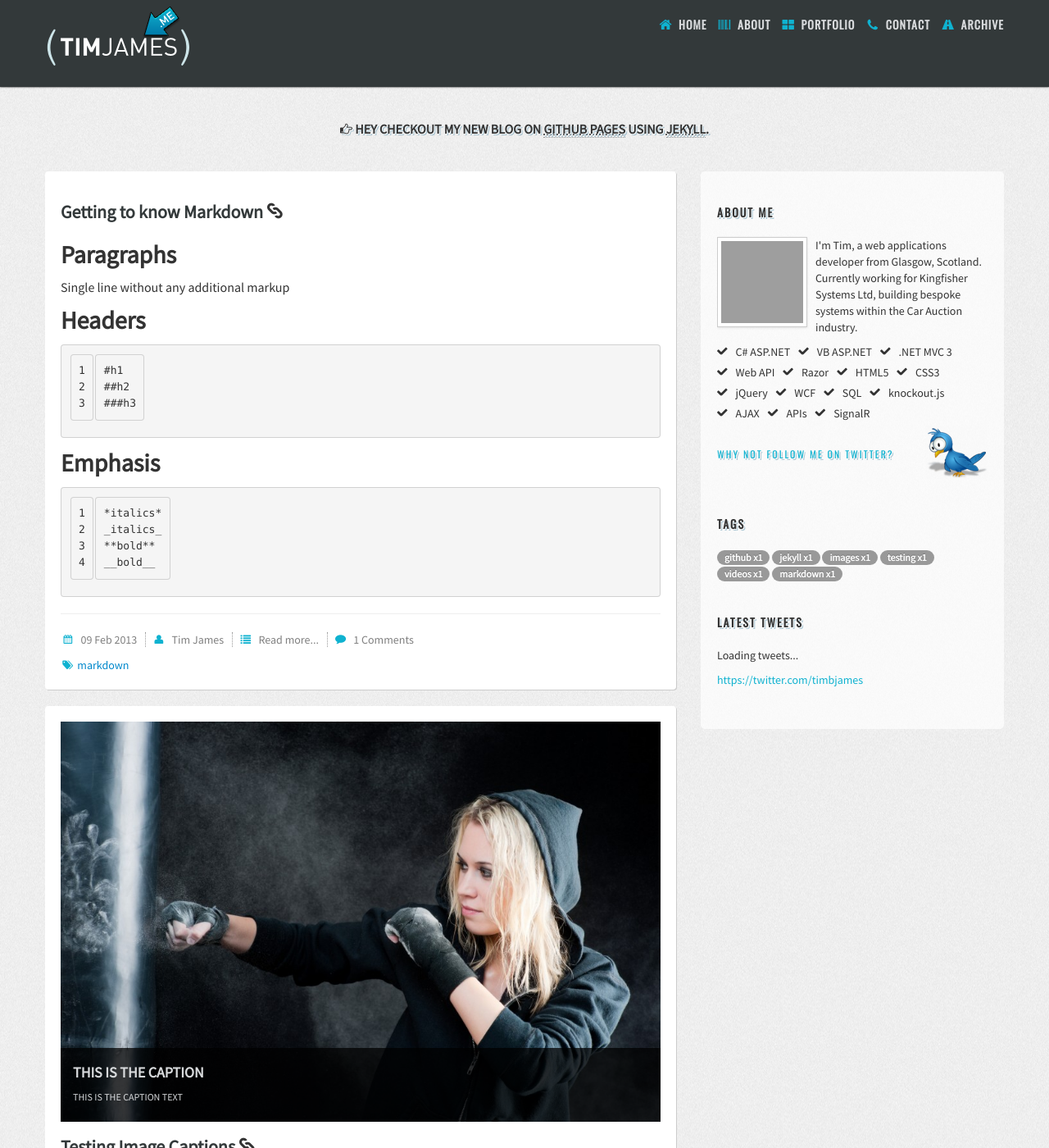
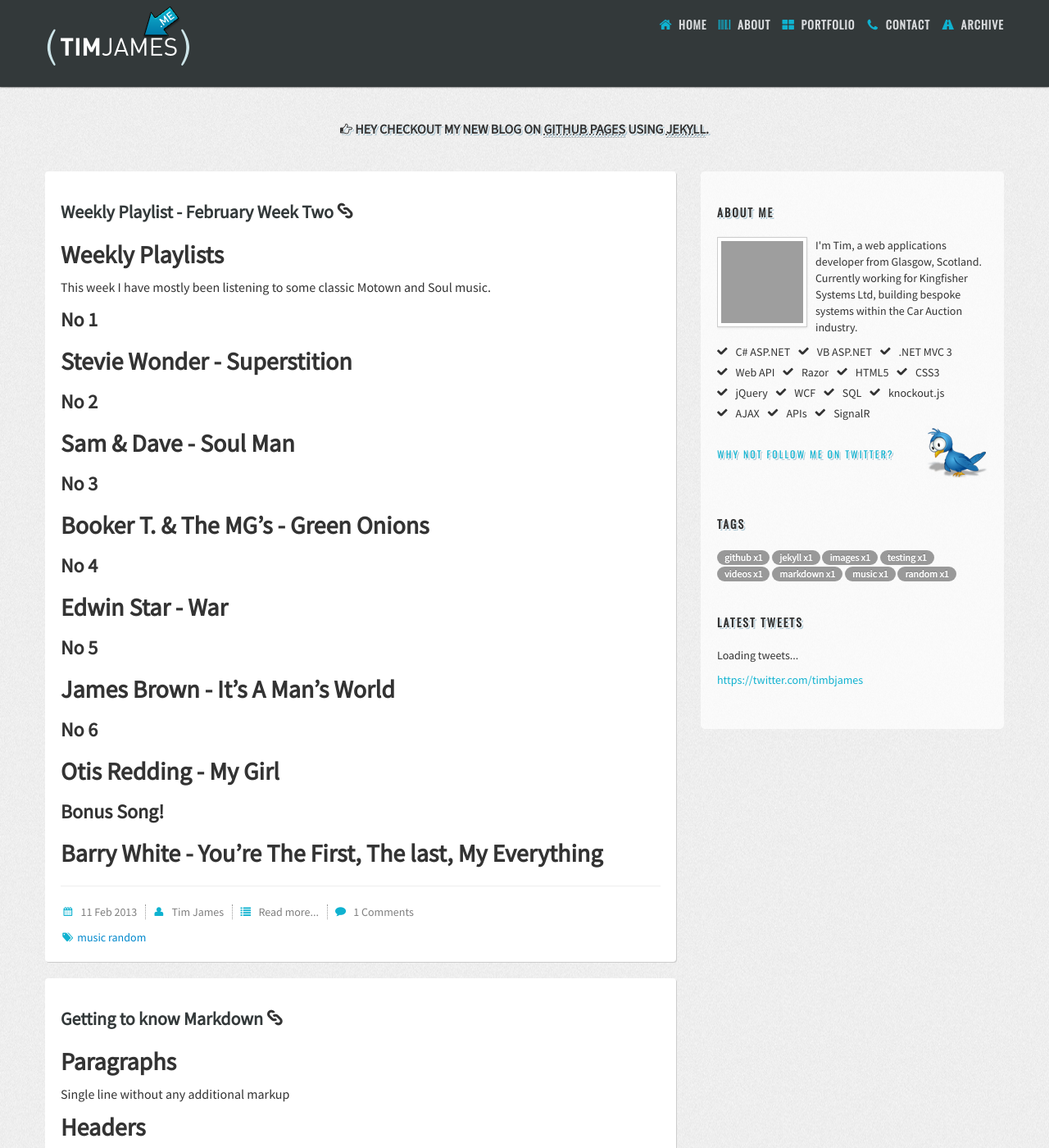
Before and after one commit to timbjames/timbjames.github.com, a Jekyll site: the page built from index.html, in a window 1280 px wide and 1400 px high. Shown: the whole window at 82% size. Built offline with Jekyll 4.4.1, drawn with Linux system fonts in a browser that asks for light colours; nearby versions of some CDN libraries; some web fonts are replaced; Markdown is read by kramdown in place of the engine named in the settings; some of the changed text lies outside the part shown; grey boxes are pictures that could not be loaded.

Commit message:
testing multiple images in published post

```diff
--- a/_posts/2013-02-11-weekly-playlist-feb-week-2.md
+++ b/_posts/2013-02-11-weekly-playlist-feb-week-2.md
@@ -1,12 +1,11 @@
 ---
 layout: post
-published: false
 title: Weekly Playlist - February Week Two
 location: Glasgow
 author: Tim James
 tags:
-- github
-- jekyll
+- music
+- random
 category: blog
 images:
 - /media/playlists/stevie-wonder.gif
```
